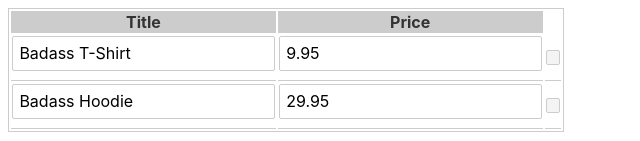
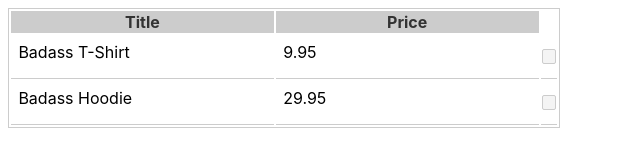
Before and after one commit to joshnuss/svelte-grid, a Svelte app: page / in a window 1280 px wide. Shown: the top 141 px of the page, without its empty margins (0-640 px from the left). Built offline with nearby package versions, Linux system fonts and the light colour scheme.

Commit message:
Removes border from input cell

```diff
--- a/src/components/Cell.svelte
+++ b/src/components/Cell.svelte
@@ -4,9 +4,13 @@
 
   const SLOTS = $$props.$$slots;
 </script>
+
 <style>
 td {
   border-bottom: solid 1px #ccc;
+}
+input {
+  border: none;
 }
 </style>
 
```
